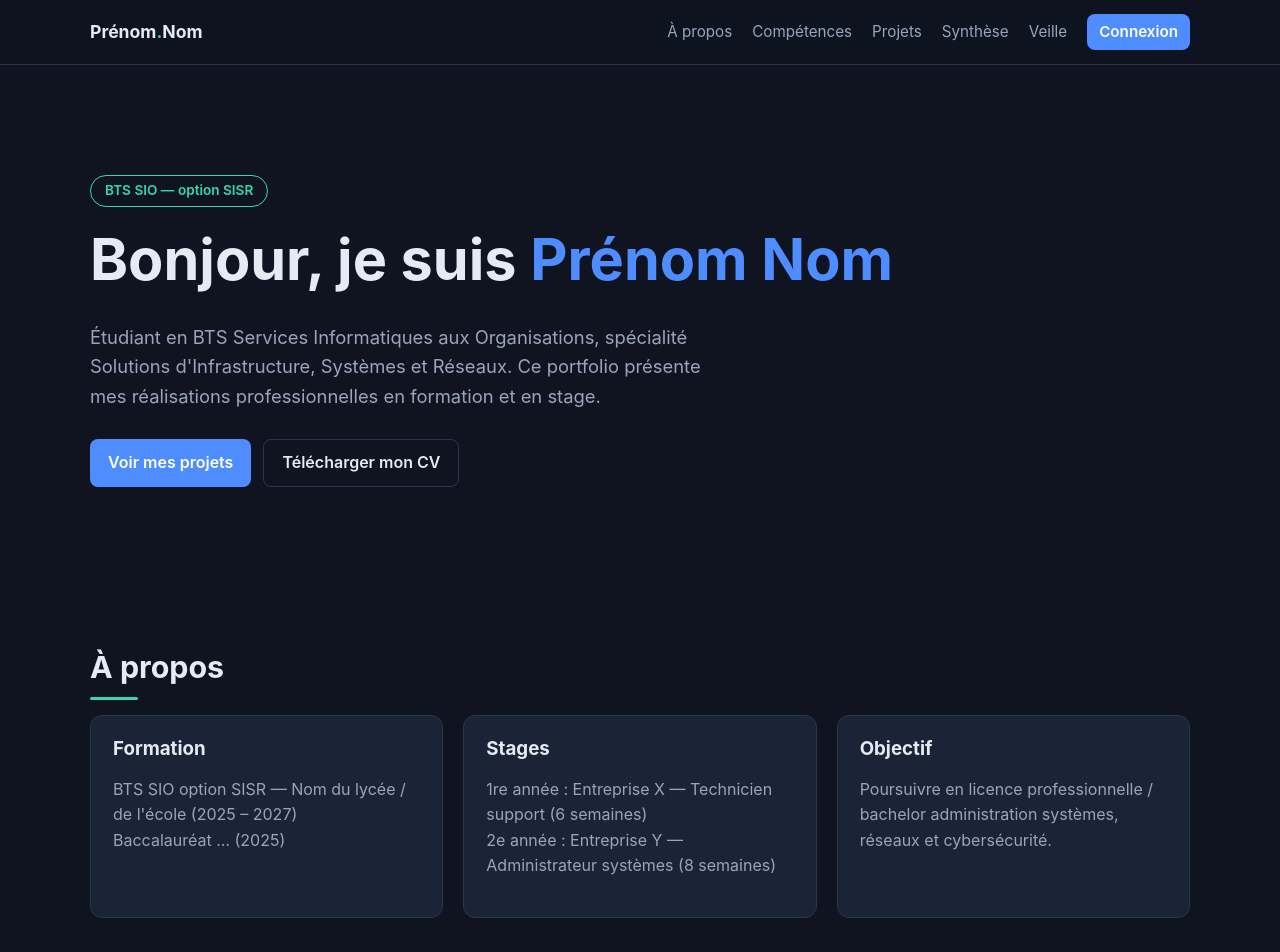
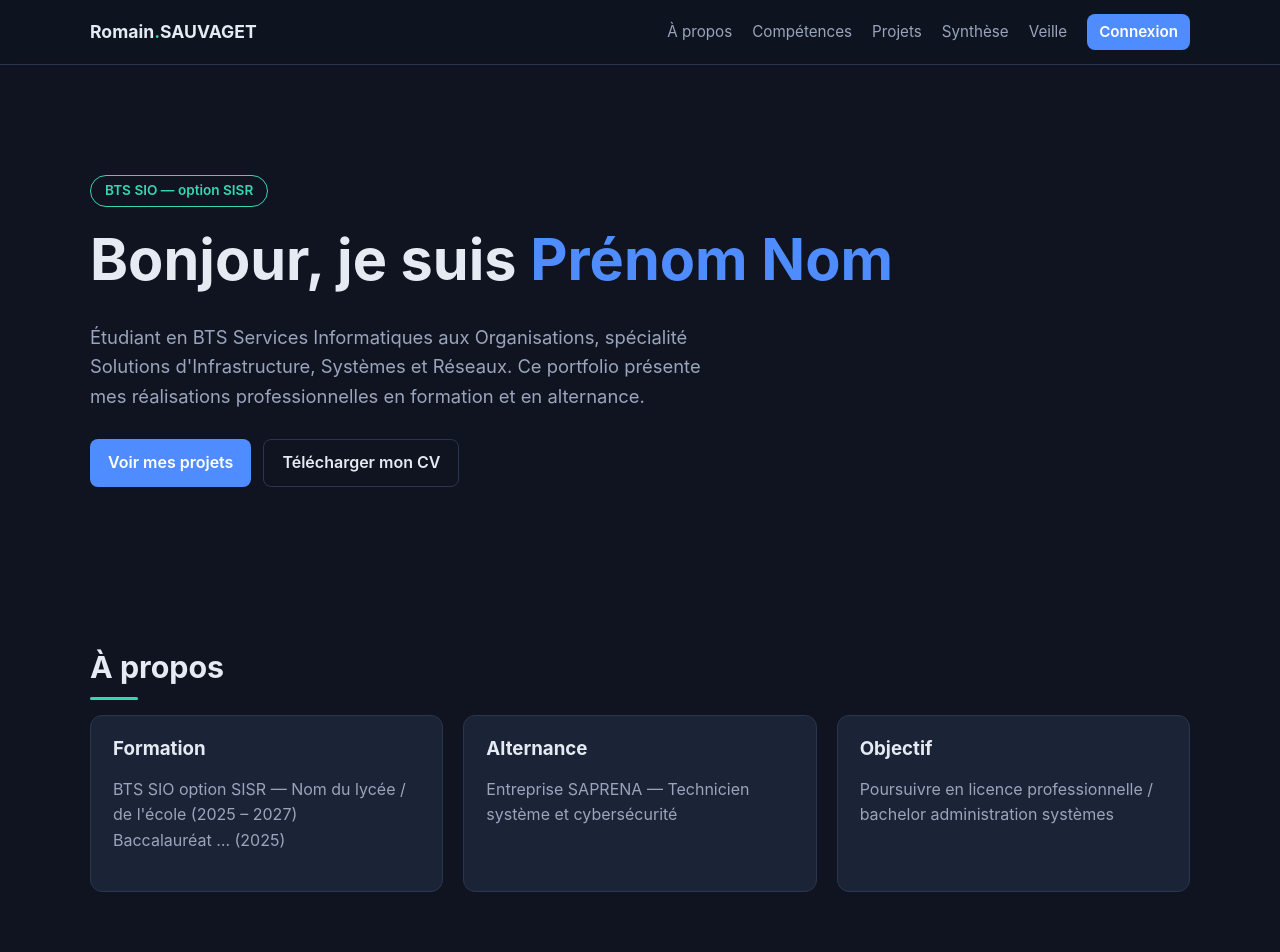
Before and after one commit to RT-SAUVAGET/Portfolio, a plain HTML site: page index.html in a window 1280 px wide. Shown: the top 952 px of the page. Drawn offline with nearby package versions, Linux system fonts and the light colour scheme; no server answers.

Commit message:
Update personal information in index.html

```diff
--- a/index.html
+++ b/index.html
@@ -10,7 +10,7 @@
 <body>
   <nav class="nav">
     <div class="container">
-      <a class="logo" href="index.html">Prénom<span>.</span>Nom</a>
+      <a class="logo" href="index.html">Romain<span>.</span>SAUVAGET</a>
       <div class="nav-links">
         <a href="#apropos" class="hide-sm">À propos</a>
         <a href="#competences" class="hide-sm">Compétences</a>
@@ -26,7 +26,7 @@
     <div class="container">
       <span class="tag-sisr">BTS SIO — option SISR</span>
       <h1>Bonjour, je suis <span>Prénom Nom</span></h1>
-      <p>Étudiant en BTS Services Informatiques aux Organisations, spécialité Solutions d'Infrastructure, Systèmes et Réseaux. Ce portfolio présente mes réalisations professionnelles en formation et en stage.</p>
+      <p>Étudiant en BTS Services Informatiques aux Organisations, spécialité Solutions d'Infrastructure, Systèmes et Réseaux. Ce portfolio présente mes réalisations professionnelles en formation et en alternance.</p>
       <div class="actions">
         <a class="btn" href="#projets">Voir mes projets</a>
         <a class="btn btn-ghost" href="cv.pdf" target="_blank">Télécharger mon CV</a>
@@ -43,12 +43,12 @@
           <p class="muted">BTS SIO option SISR — Nom du lycée / de l'école (2025 – 2027)<br>Baccalauréat … (2025)</p>
         </div>
         <div class="card">
-          <h3>Stages</h3>
-          <p class="muted">1re année : Entreprise X — Technicien support (6 semaines)<br>2e année : Entreprise Y — Administrateur systèmes (8 semaines)</p>
+          <h3>Alternance</h3>
+          <p class="muted">Entreprise SAPRENA — Technicien système et cybersécurité </p>
         </div>
         <div class="card">
           <h3>Objectif</h3>
-          <p class="muted">Poursuivre en licence professionnelle / bachelor administration systèmes, réseaux et cybersécurité.</p>
+          <p class="muted">Poursuivre en licence professionnelle / bachelor administration systèmes</p>
         </div>
       </div>
     </div>
@@ -93,7 +93,7 @@
 
   <footer>
     <div class="container">
-      © <span id="annee"></span> Prénom Nom — <a href="mailto:ton.email@exemple.fr">ton.email@exemple.fr</a> — <a href="https://www.linkedin.com/" target="_blank">LinkedIn</a>
+      © <span id="annee"></span> Romain SAUVAGET — <a href="mailto:ton.email@exemple.fr">romain.sauvaget@ensitech.eu</a> — <a href="https://www.linkedin.com/" target="_blank">LinkedIn</a>
     </div>
   </footer>
 
```
